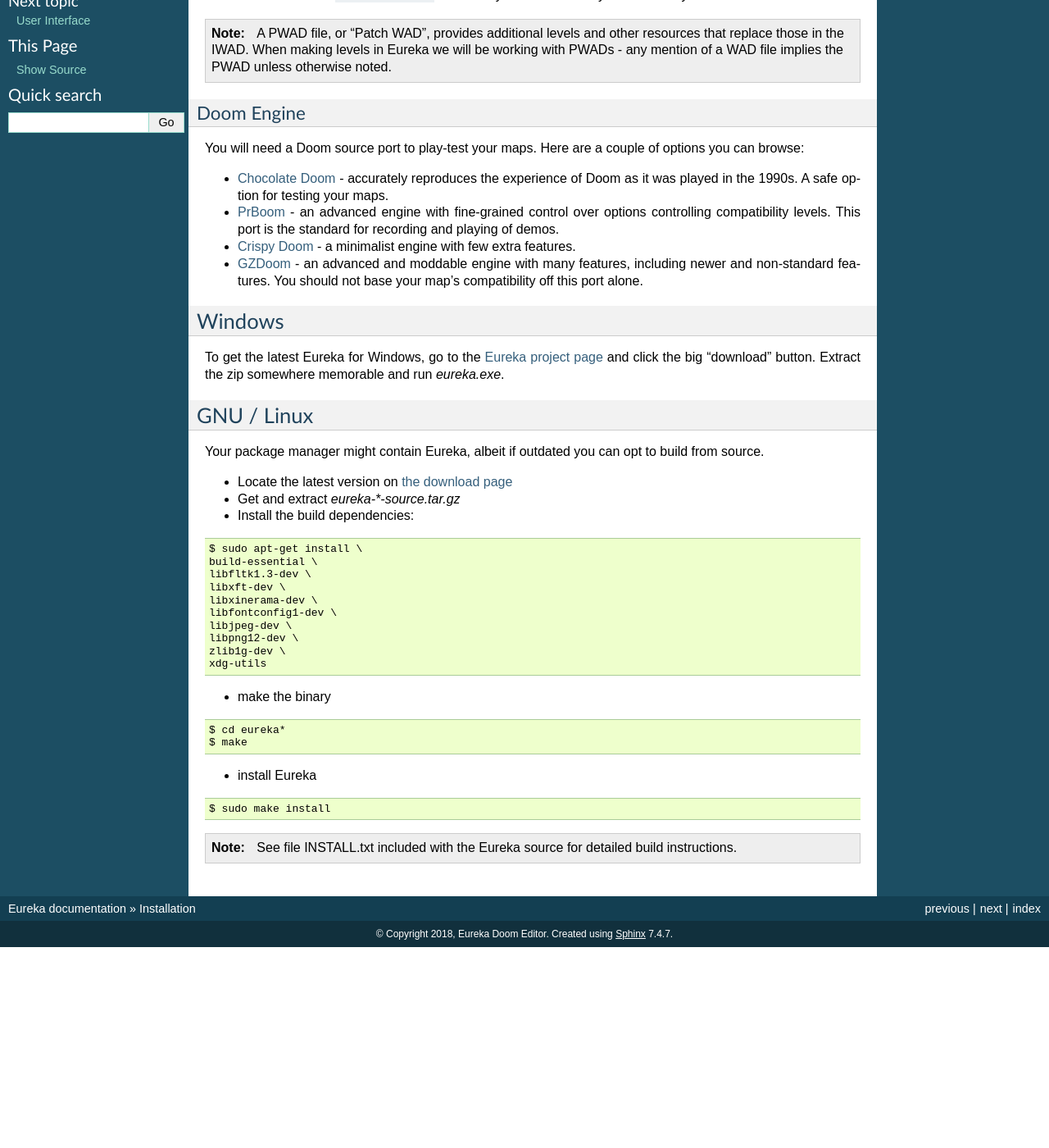
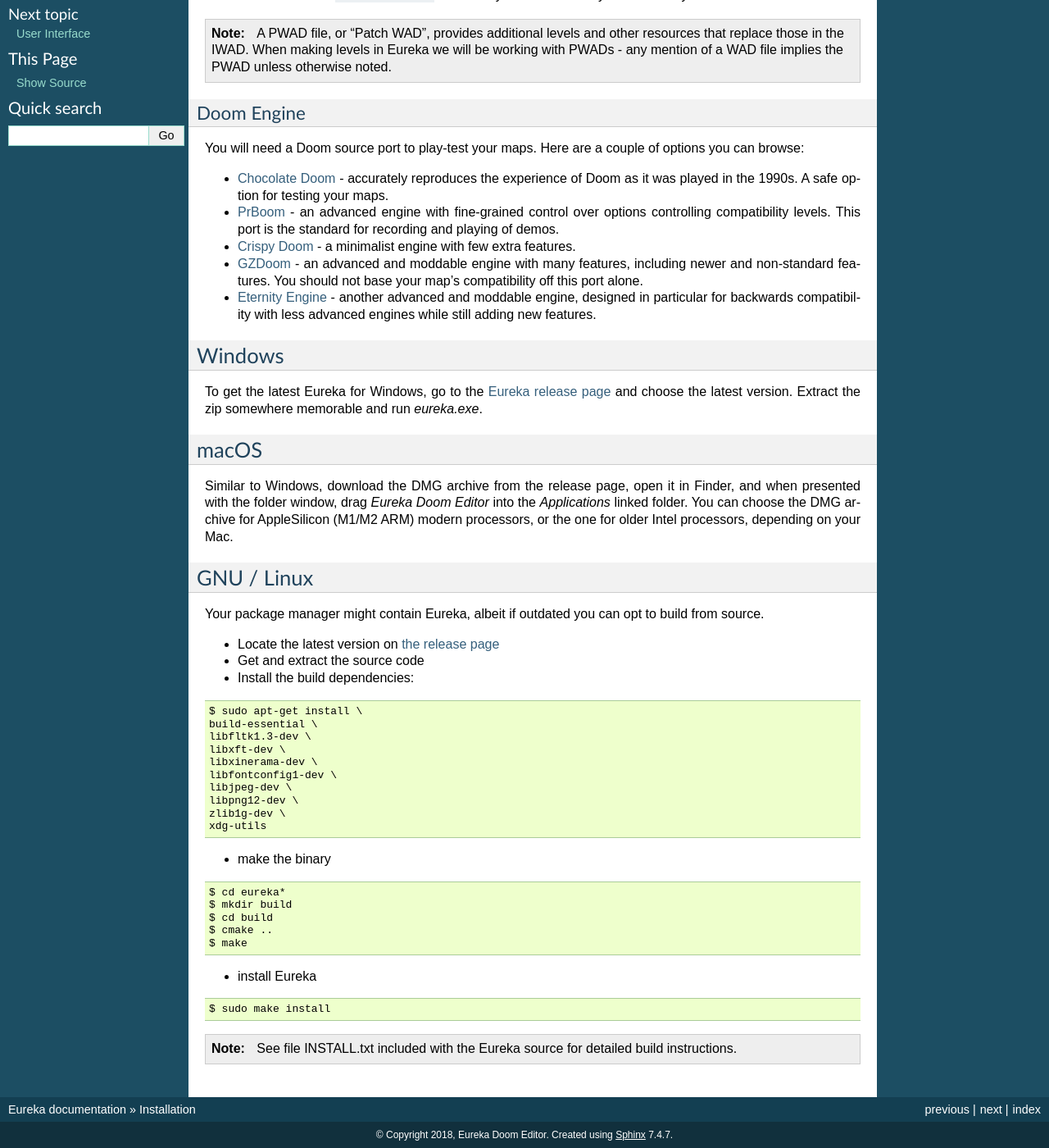
Before and after one commit to wesleywerner/eureka-docs, a Sphinx documentation site: the page built from source/installation.rst, in a window 1280 px wide and 1400 px high, scrolled down 322 px. Shown: the whole window at 82% size. Built offline with Sphinx 7.4.7, drawn with Linux system fonts in a browser that asks for light colours; before the commit the page ends 1477 px from its top, so only the background shows below that.

Commit message:
Update documentation for 2.0.2 (#8)
* * Updated Eureka version
* Updated website links
* Updated download links
* Updated Linux source information
* Added macOS and Strife information

* * Added arrow keys information for panning and moving
* Added info about META key
* Solved the key and command links

* Added detail about running it

* Further updates

* Also one

* Added Eternity note

```diff
--- a/source/index.rst
+++ b/source/index.rst
@@ -1,7 +1,7 @@
 Contents
 ========
 
-*Manual for Eureka v1.27*
+*Manual for Eureka v2.0.2*
 
 .. toctree::
    :maxdepth: 3
--- a/source/installation.rst
+++ b/source/installation.rst
@@ -1,7 +1,7 @@
 Installation
 ============
 
-Also see the official `Eureka command line parameters <http://eureka-editor.sourceforge.net/?n=Docs.Invoking>`_ page.
+Also see the official `Eureka command line parameters <https://eureka-editor.sourceforge.net/Docs_Invoking.html>`_ page.
 
 Requirements
 ------------
@@ -23,19 +23,25 @@
 * `PrBoom <http://prboom.sourceforge.net/>`_ - an advanced engine with fine-grained control over options controlling compatibility levels. This port is the standard for recording and playing of demos.
 * `Crispy Doom <https://fabiangreffrath.github.io/crispy-doom>`_ - a minimalist engine with few extra features.
 * `GZDoom <https://gzdoom.drdteam.org/>`_ - an advanced and moddable engine with many features, including newer and non-standard features. You should not base your map's compatibility off this port alone.
+* `Eternity Engine <https://eternity.youfailit.net/wiki/Main_Page>`_ - another advanced and moddable engine, designed in particular for backwards compatibility with less advanced engines while still adding new features.
 
 Windows
 -------
 
-To get the latest Eureka for Windows, go to the `Eureka project page <https://sourceforge.net/projects/eureka-editor/>`_ and click the big "download" button. Extract the zip somewhere memorable and run `eureka.exe`.
+To get the latest Eureka for Windows, go to the `Eureka release page <https://github.com/ioan-chera/eureka-editor/releases>`_ and choose the latest version. Extract the zip somewhere memorable and run `eureka.exe`.
+
+macOS
+-----
+
+Similar to Windows, download the DMG archive from the release page, open it in Finder, and when presented with the folder window, drag `Eureka Doom Editor` into the `Applications` linked folder. You can choose the DMG archive for AppleSilicon (M1/M2 ARM) modern processors, or the one for older Intel processors, depending on your Mac.
 
 GNU / Linux
 -----------
 
 Your package manager might contain Eureka, albeit if outdated you can opt to build from source.
 
-* Locate the latest version on `the download page <https://sourceforge.net/projects/eureka-editor/files/Eureka/>`_
-* Get and extract `eureka-*-source.tar.gz`
+* Locate the latest version on `the release page <https://github.com/ioan-chera/eureka-editor/releases>`_
+* Get and extract the source code
 * Install the build dependencies:
 
 ::
@@ -56,6 +62,9 @@
 ::
 
     $ cd eureka*
+    $ mkdir build
+    $ cd build
+    $ cmake ..
     $ make
 
 * install Eureka
--- a/source/introduction.rst
+++ b/source/introduction.rst
@@ -1,7 +1,7 @@
 Introduction
 ============
 
-Eureka is a map editor for the classic DOOM games, and a few related games such as Heretic and Hexen. It supports Linux, Windows and OS X. Eureka was created by Andrew Apted and lives at http://eureka-editor.sourceforge.net
+Eureka is a map editor for the classic DOOM games, and a few related games such as Heretic, Hexen and Strife. It supports Linux, Windows and macOS. Eureka was created by Andrew Apted, is currently developed by Ioan Chera, and lives at https://eureka-editor.sourceforge.net
 
 This manual was written by Wesley Werner. If you find a mistake in this manual `please report it here <https://github.com/wesleywerner/eureka-docs/issues>`_. If you want to contribute, `fork the repo <https://github.com/wesleywerner/eureka-docs>`_ and send a pull request.
 
```
Also changed, not shown: source/user-interface/index.rst (+5 -3 lines).
